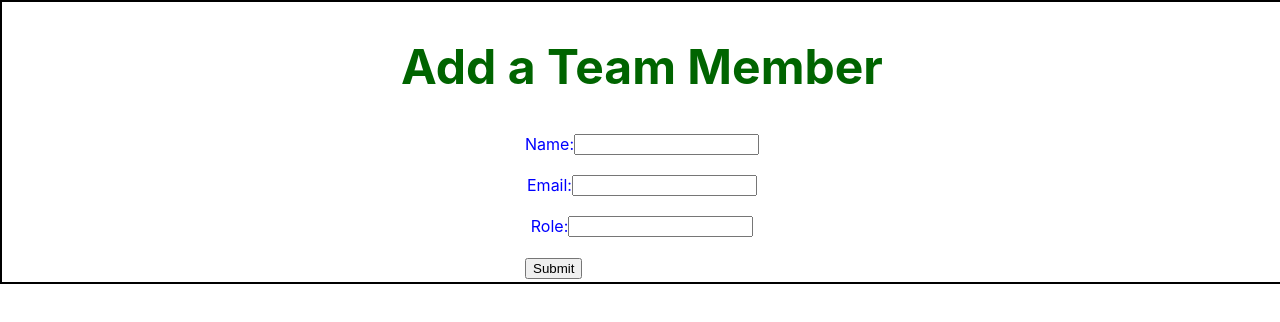
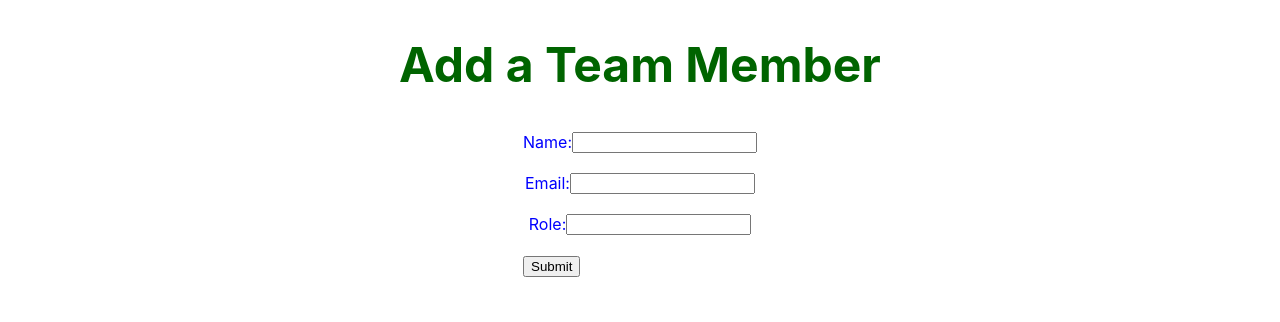
Before and after one commit to jeffglanville/team-builder, a React (Create React App) app: page / in a window 1280 px wide. Shown: the top 322 px of the page. Built offline with nearby package versions, Linux system fonts and the light colour scheme.

Commit message:
add styling to the form elements

```diff
--- a/src/App.css
+++ b/src/App.css
@@ -1,6 +1,4 @@
 .App {
-color: black;
-border: 2px solid black;
 width: 100%;
 height: 35vh;
 display: flex;
```
